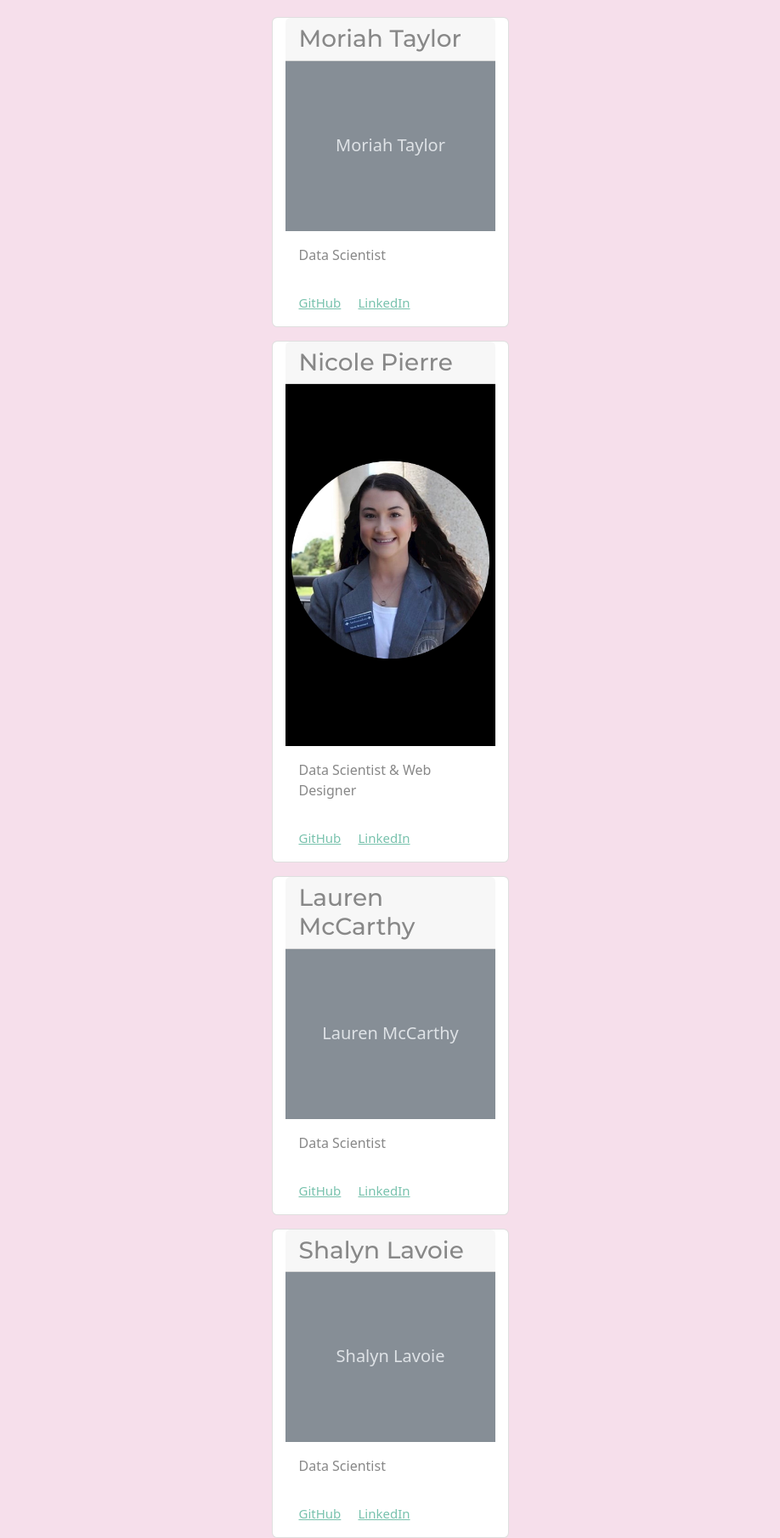
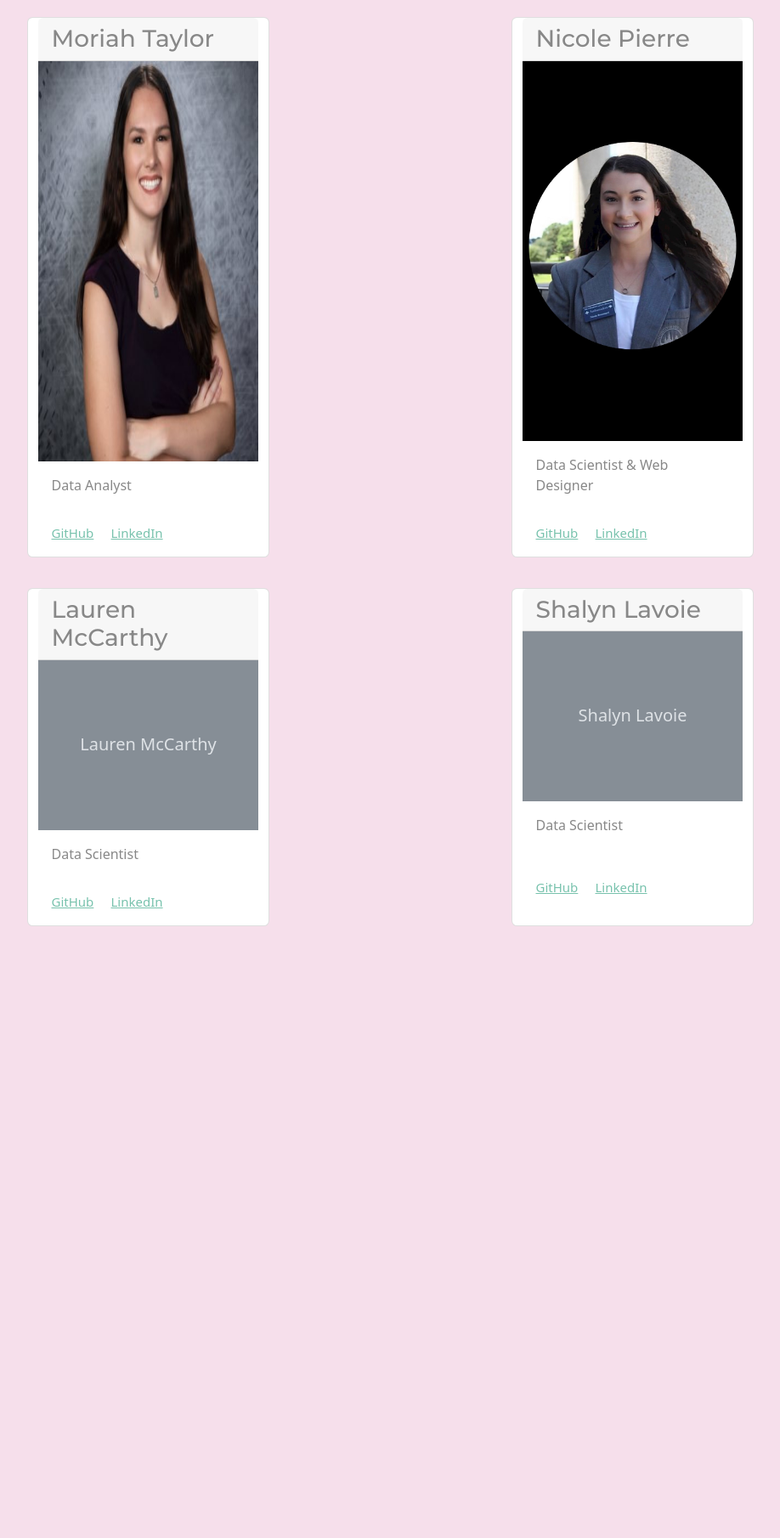
Before and after one commit to nicpie-bit/Minimum-Wage-Analysis, a Flask app: page /about.html in a window 1280 px wide. Shown: the part 50-1860 px from the top of the page at 85% size, without its empty margins (181-1099 px from the left). After the commit the page ends 1140 px from the top, so only its background shows below. Run offline with Flask 2, Linux system fonts and the light colour scheme; some libraries are stand-ins or nearby versions.

Commit message:
add image and update about html

```diff
--- a/templates/about.html
+++ b/templates/about.html
@@ -35,17 +35,14 @@
             </div>
         </nav>
     </div>
-    <div class="container"
+    <div class="container">
         <div class="row row-cols-2" style="margin-top: 20px;">
 
                 <div class="card mb-3 col-md-3" style="margin-right: auto; margin-left: auto;">
                     <h3 class="card-header">Moriah Taylor</h3>
-                    <svg xmlns="http://www.w3.org/2000/svg" class="d-block user-select-none" width="100%" height="200" aria-label="Placeholder: Image cap" focusable="false" role="img" preserveAspectRatio="xMidYMid slice" viewBox="0 0 318 180" style="font-size:1.125rem;text-anchor:middle">
-                        <rect width="100%" height="100%" fill="#868e96"></rect>
-                        <text x="50%" y="50%" fill="#dee2e6" dy=".3em">Moriah Taylor</text>
-                    </svg>
+                    <img src="/images/MoriahTaylor.jpg" alt="Moriah Taylor">
                     <div class="card-body">
-                        <p class="card-text">Data Scientist</p>
+                        <p class="card-text">Data Analyst</p>
                     </div>
                     <div class="card-body">
                         <a href="https://github.com/moriahtaylor1" class="card-link">GitHub</a>
@@ -64,8 +61,9 @@
                         <a href="https://www.linkedin.com/in/nicolebroussard8469" class="card-link">LinkedIn</a>
                     </div>
                 </div>
+        </div>
 
-
+        <div class="row row-cols-2" style="margin-top: 20px;">
                 <div class="card mb-3 col-md-3" style="margin-right: auto; margin-left: auto;">
                     <h3 class="card-header">Lauren McCarthy</h3>
                     <svg xmlns="http://www.w3.org/2000/svg" class="d-block user-select-none" width="100%" height="200" aria-label="Placeholder: Image cap" focusable="false" role="img" preserveAspectRatio="xMidYMid slice" viewBox="0 0 318 180" style="font-size:1.125rem;text-anchor:middle">
@@ -96,7 +94,6 @@
                         <a href="https://www.linkedin.com/in/shalynalavoie/" class="card-link">LinkedIn</a>
                     </div>
                 </div>
-
         </div>
     </div>
 </body>
```
Also changed, not shown: images/MoriahTaylor.jpg (added).
